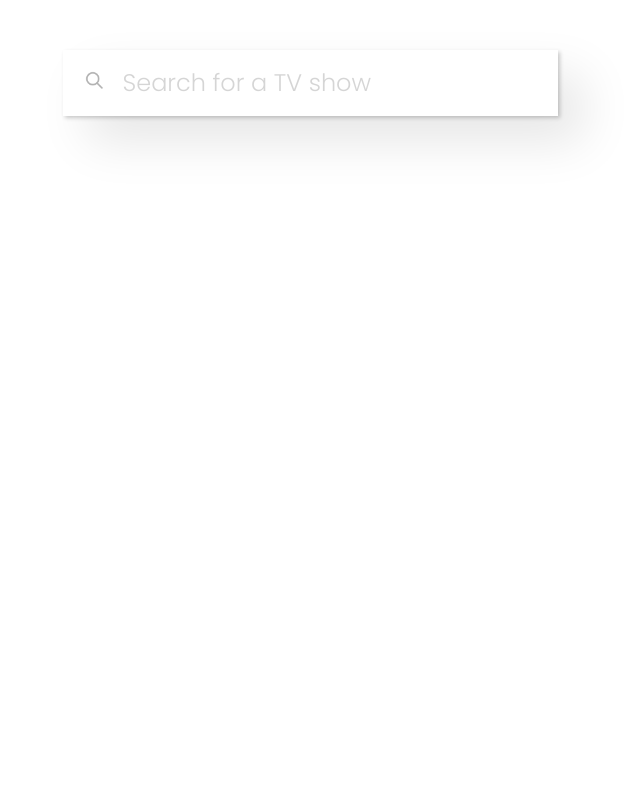
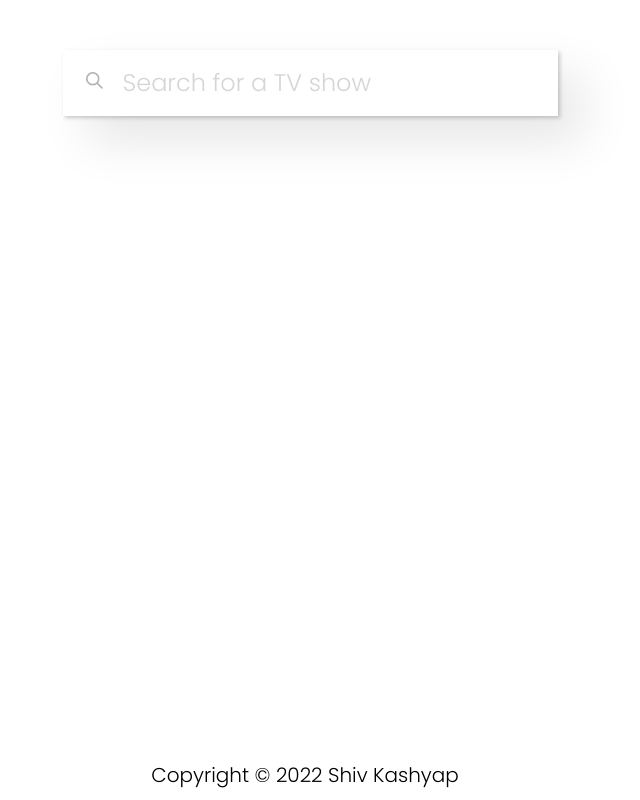
Before and after one commit to shivsgkashyap/TVSHOW, a plain HTML site: page index.html in a window 1280 px wide. Shown: the whole page, without its empty margins (330-970 px from the left). Drawn offline with Linux system fonts and the light colour scheme.

Commit message:
Added footer

```diff
--- a/index.html
+++ b/index.html
@@ -24,6 +24,12 @@
 
       <section class="tv-shows-all"></section>
     </section>
+    <footer class="footer">
+      <p>Copyright © 2022 Shiv Kashyap</p>
+      <a href="https://github.com/shivsgkashyap" target="_blank">
+        <i class="fab fa-github"></i
+      ></a>
+    </footer>
 
     <script src="showsearch.js"></script>
   </body>
--- a/infostylesheet.css
+++ b/infostylesheet.css
@@ -120,6 +120,29 @@ h2 {
   border-bottom: 1px solid #0087ca;
 }
 
+.footer {
+  position: absolute;
+  bottom: 0;
+  left: 0;
+  display: flex;
+  align-items: center;
+  justify-content: center;
+  gap: 10px;
+  width: 100%;
+  padding: 10px;
+  font-size: 20px;
+}
+
+.fa-github {
+  color: var(--font-color);
+  font-size: 24px;
+  transition: transform 0.3s ease-in-out;
+}
+
+.fa-github:hover {
+  transform: rotate(360deg) scale(1.2);
+}
+
 @media only screen and (max-width: 768px) {
   .cast-information,
   .seasons-information {
--- a/searchstylesheet.css
+++ b/searchstylesheet.css
@@ -112,6 +112,29 @@ input {
   padding: 2px;
 }
 
+.footer {
+  position: absolute;
+  bottom: 0;
+  left: 0;
+  display: flex;
+  align-items: center;
+  justify-content: center;
+  gap: 10px;
+  width: 100%;
+  padding: 10px;
+  font-size: 20px;
+}
+
+.fa-github {
+  color: var(--font-color);
+  font-size: 24px;
+  transition: transform 0.3s ease-in-out;
+}
+
+.fa-github:hover {
+  transform: rotate(360deg) scale(1.2);
+}
+
 @media only screen and (max-width: 768px) {
   .tv-shows-all {
     grid-template-columns: 1fr;
```
Also changed, not shown: showinfo.html (+6 -0 lines), 1 other file.
